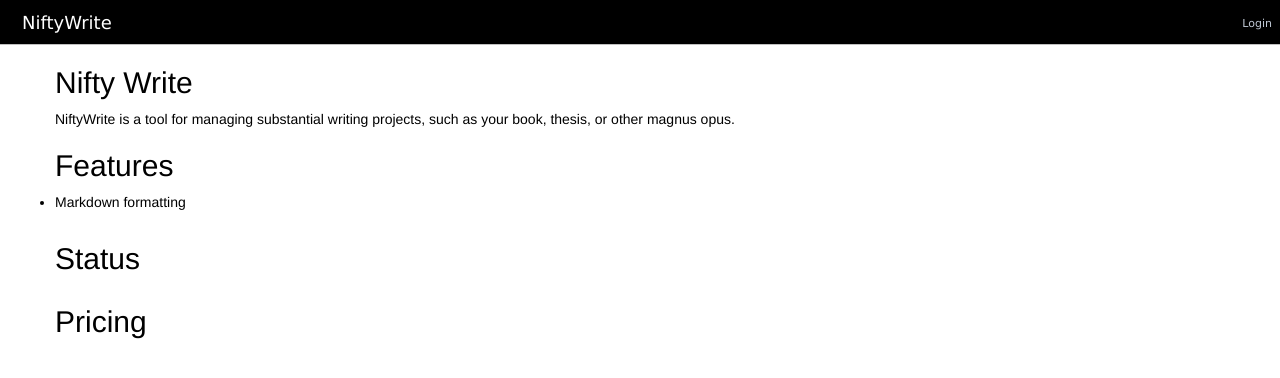
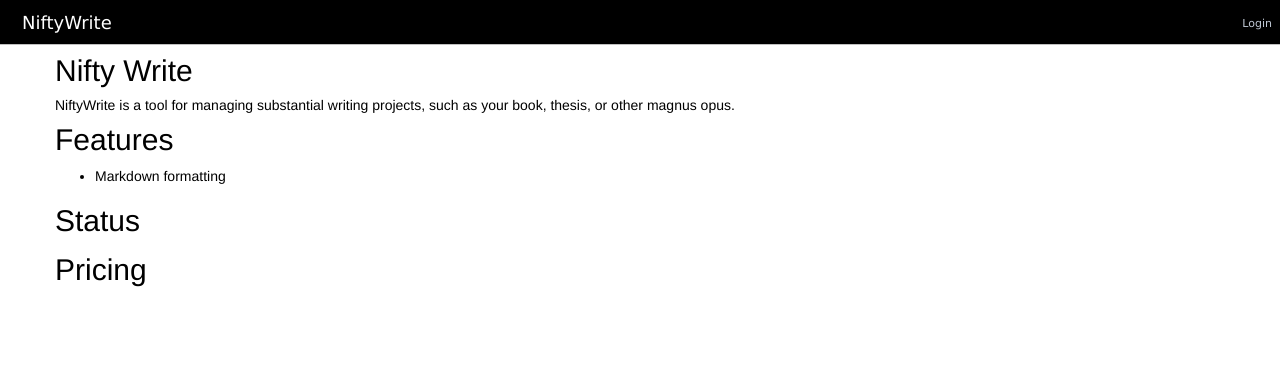
Before and after one commit to supernifty/enwrite, a Flask app: page /about in a window 1280 px wide. Shown: the top 378 px of the page. Run offline with Flask 2, Linux system fonts and the light colour scheme; some libraries are stand-ins or nearby versions.

Commit message:
nicer look and feel

```diff
--- a/src/web/main.py
+++ b/src/web/main.py
@@ -147,7 +147,7 @@ def about():
 def authorized():
     result = authenticator.authorized(flask.session, db())
     if result is None:
-        return flask.redirect(flask.url_for('main'))
+        return flask.redirect(flask.url_for('home'))
     else:
         return result # todo: error page
 
--- a/src/web/model.py
+++ b/src/web/model.py
@@ -20,7 +20,7 @@ def generate_id():
   return str(uuid.uuid4())
 
 class User(Base):
-  __tablename__ = 'user'
+  __tablename__ = 'app_user'
   id = sqlalchemy.Column(sqlalchemy.String, primary_key=True, default=generate_id)
   created = sqlalchemy.Column(sqlalchemy.DateTime, default=datetime.datetime.utcnow, nullable=False)
   email = sqlalchemy.Column(sqlalchemy.String(250), nullable=False)
@@ -34,7 +34,7 @@ class Project(Base):
   renderer = sqlalchemy.Column(sqlalchemy.String(8), nullable=False)
 
   # owner of this project
-  owner_id = sqlalchemy.Column(sqlalchemy.String, sqlalchemy.ForeignKey("user.id"), nullable=False)
+  owner_id = sqlalchemy.Column(sqlalchemy.String, sqlalchemy.ForeignKey("app_user.id"), nullable=False)
   owner = sqlalchemy.orm.relationship('User', backref=sqlalchemy.orm.backref('projects', lazy='dynamic'))
 
   def __json__(self):
--- a/src/web/static/main.css
+++ b/src/web/static/main.css
@@ -1,3 +1,4 @@
+/* taken from w2ui index.css */
 * {
     margin: 0px;
     padding: 0px;
@@ -10,6 +11,24 @@ body {
     font-size: 14px;
 }
 
+h1 {
+    margin: 15px 0px;
+}
+
+h2 {
+    margin: 8px 0px;
+}
+
+ul {
+    margin: 10px 0px 10px 40px;
+}
+
+.content {
+    padding: 10px;
+    line-height: 150%;
+}
+
+/* my stuff */
 #main_layout {
     position: absolute;
     width: 100%;
--- a/src/web/static/main.js
+++ b/src/web/static/main.js
@@ -20,7 +20,7 @@ var
     // markdown renderer
       var renderer = new marked.Renderer();
       renderer.table = function(header, body) {
-        return "<table class='table table-striped'><thead>" +
+        return "<table class='pure-table pure-table-striped'><thead>" +
             header +
             "</thead><tbody>" +
             body +
@@ -210,8 +210,8 @@ var
     return list.filter(e => e.id !== id);
   },
 
-  set_status = function(m) {
-    w2ui.main_layout.content('bottom', escape_html(m));
+  set_status = function(m, escaped) {
+    w2ui.main_layout.content('bottom', escaped ? m : escape_html(m));
   },
 
   update_project_menu = function() {
@@ -228,7 +228,7 @@ var
 
   close_project = function() {
     update_project_menu();
-    set_status('Closed project "' + escape_html(g.project_name) + '"');
+    set_status('Closed project "' + g.project_name + '"', true);
   },
 
   delete_project = function() {
@@ -249,7 +249,7 @@ var
   deleted_project = function(data) {
     if (data.status == 'success') {
       update_project_menu();
-      set_status('Deleted project "' + escape_html(g.project_name) + '"');
+      set_status('Deleted project "' + g.project_name + '"', true);
     }
     else {
       show_error(data.message);
@@ -345,9 +345,9 @@ var
     w2ui.main_sidebar.refresh();
   },
 
-  open_project = function(id, name) {
-    w2ui.main_toolbar.get('menu_file').items.push({ text: 'Close Project ' + escape_html(name), id: 'close_project', icon: 'fas fa-book'});
-    w2ui.main_toolbar.get('menu_file').items.push({ text: 'Delete Project ' + escape_html(name), id: 'delete_project', icon: 'fas fa-book'});
+  open_project = function(id, name) { // note that name is already escaped
+    w2ui.main_toolbar.get('menu_file').items.push({ text: 'Close Project ' + name, id: 'close_project', icon: 'fas fa-book'});
+    w2ui.main_toolbar.get('menu_file').items.push({ text: 'Delete Project ' + name, id: 'delete_project', icon: 'fas fa-book'});
     w2ui.main_toolbar.insert('menu_last', { type: 'menu', text: 'Add', id: 'menu_add', icon: 'fas fa-plus', items: [
       { text: 'New Folder', id: 'add_folder', icon: 'fas fa-folder'},
       { text: 'New Document', id: 'add_document', icon: 'fas fa-file'}
@@ -367,7 +367,7 @@ var
     remove_sidebar_nodes();
     w2ui.main_sidebar.refresh();
     // TODO load folders
-    set_status('Opened project "' + escape_html(g.project_name) + '"');
+    set_status('Opened project "' + g.project_name + '"', true);
     get_documents();
   },
 
--- a/src/web/templates/home.html
+++ b/src/web/templates/home.html
@@ -3,8 +3,10 @@
 <head>
     <title>NiftyWrite - a tool to manage large writing projects</title>
 
+    <link rel="stylesheet" href="https://unpkg.com/purecss@1.0.0/build/pure-min.css" integrity="sha384-nn4HPE8lTHyVtfCBi5yW9d20FjT8BJwUXyWZT9InLYax14RDjBj46LmSztkmNP9w" crossorigin="anonymous">
     <link rel="stylesheet" type="text/css" href="{{ url_for('static', filename='w2ui.css', v='180203a') }}" />
     <link rel="stylesheet" type="text/css" href="{{ url_for('static', filename='main.css', v='180203') }}" />
+
 
     <script src="https://ajax.googleapis.com/ajax/libs/jquery/2.1.1/jquery.min.js"></script>
     <script type="text/javascript" src="{{ url_for('static', filename='w2ui-1.5.rc1.min.js') }}"></script>
```
